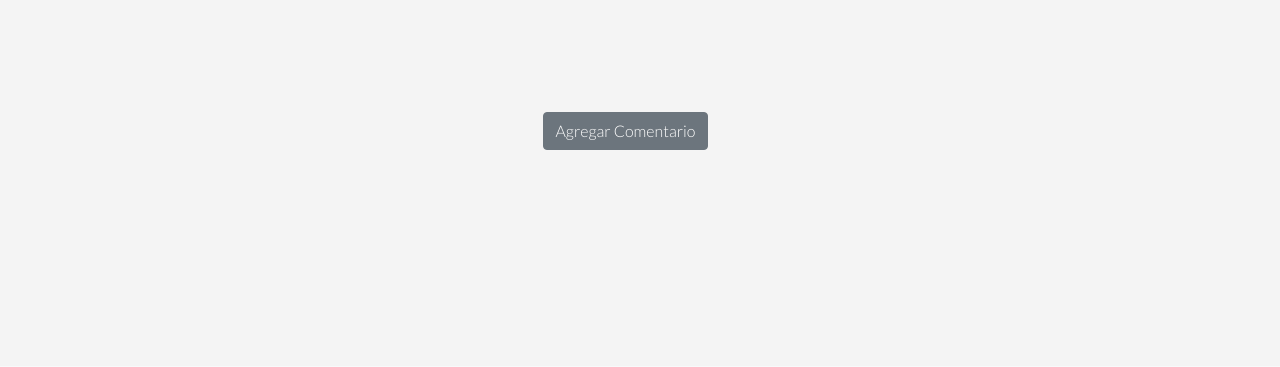
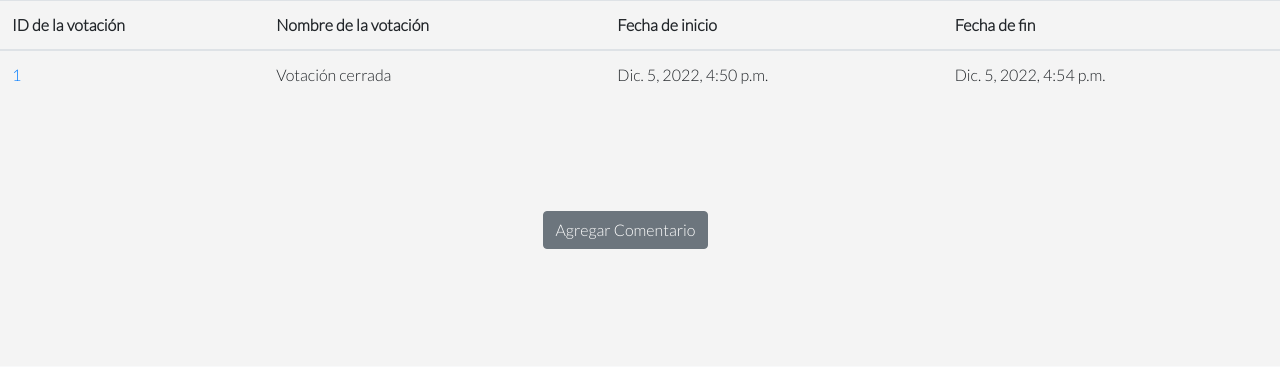
Before and after one commit to decide-single-kent/decide-single-kent, a Django app: page /ver-comentarios/ in a window 1280 px wide. Shown: the part 126-493 px from the top of the page. Run offline with Django 3.2, Linux system fonts and the light colour scheme; a user stored in the database is signed in; data comes from the database, SQL or seed files in the repository; data that the repository does not hold is empty.

Commit message:
feat: added table of completed votes

```diff
--- a/decide/comentarios/templates/comentarios/ver_comentarios.html
+++ b/decide/comentarios/templates/comentarios/ver_comentarios.html
@@ -4,7 +4,27 @@
 {% block content %}
 <link rel="stylesheet" href="https://cdnjs.cloudflare.com/ajax/libs/font-awesome/5.15.4/css/all.min.css" />
 <script src="https://code.jquery.com/jquery-3.6.4.min.js"></script>
-
+<table class="table mx-auto">
+    <thead>
+      <tr>
+        <th>ID de la votación</th>
+        <th>Nombre de la votación</th>
+        <th>Fecha de inicio</th>
+        <th>Fecha de fin</th>
+      </tr>
+    </thead>
+    <tbody>
+      {% for vot in votings %}
+        <tr>
+          <td class="destino-clickable"><a href="{% url 'visualizer' voting_id=vot.id %}">{{ vot.id }}</a></td>
+          <td>{{ vot.name }}</td>
+          <td>{{ vot.start_date }}</td>
+          <td>{{ vot.end_date }}</td>
+        </tr>
+      {% endfor %}
+    </tbody>
+  </table>
+  </div>
 <section >
 
     <div class="container my-5 py-5">
--- a/decide/comentarios/views.py
+++ b/decide/comentarios/views.py
@@ -12,12 +12,14 @@ from django.contrib.auth.decorators import login_required
 from django.contrib import messages
 from .bad_words import contiene_palabra_inapropiada
 from .models import Reporte
+from voting.models import Voting
 
 
 @login_required(login_url='/no_autenticado')
 def ver_comentarios(request):
     comentarios = Comentario.objects.all()
-    return render(request, 'comentarios/ver_comentarios.html', {'comentarios': comentarios})
+    votaciones = Voting.objects.filter(end_date__isnull=False)
+    return render(request, 'comentarios/ver_comentarios.html', {'comentarios': comentarios,'votings': votaciones})
 
 
 @login_required(login_url='/no_autenticado')
```
